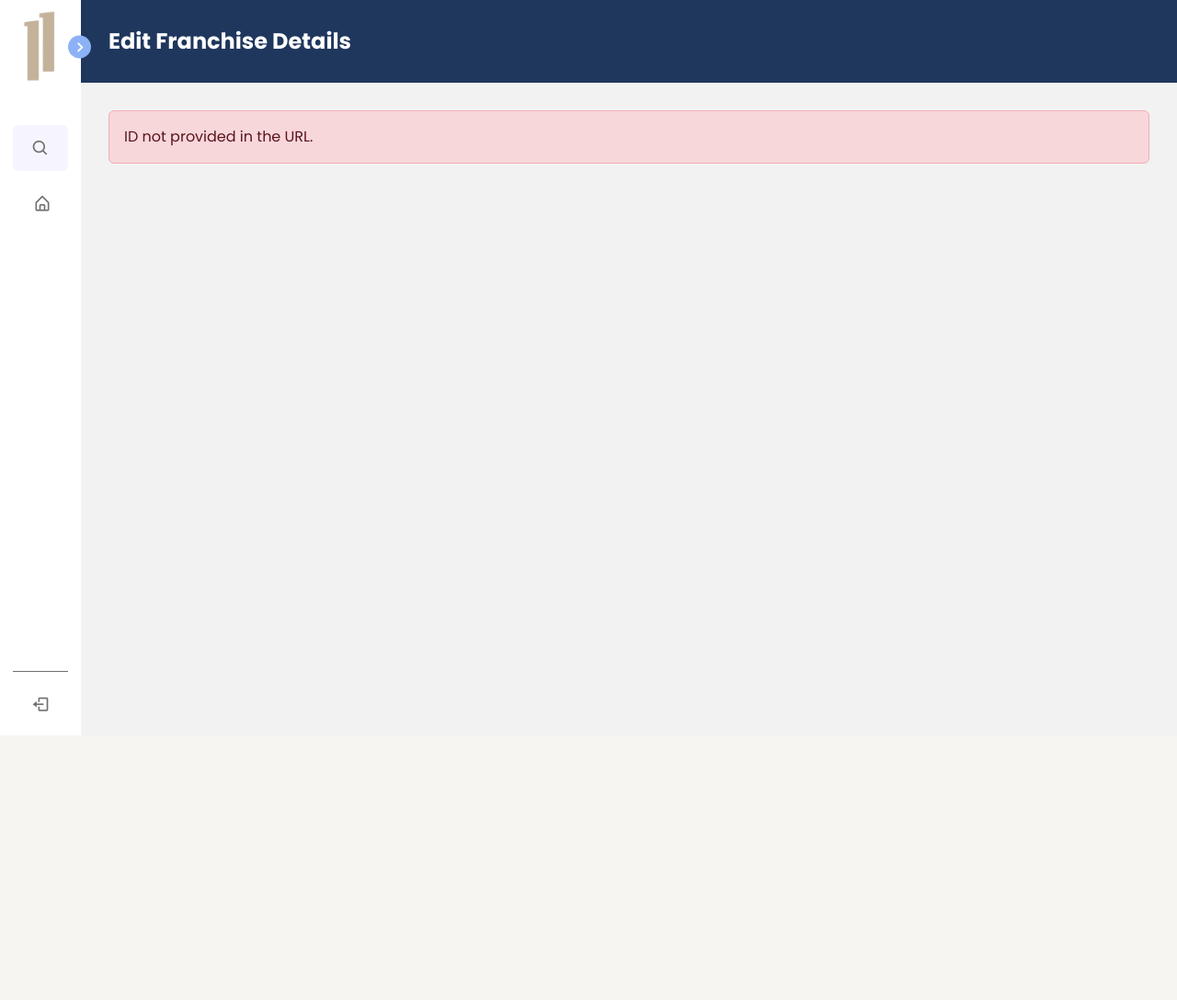
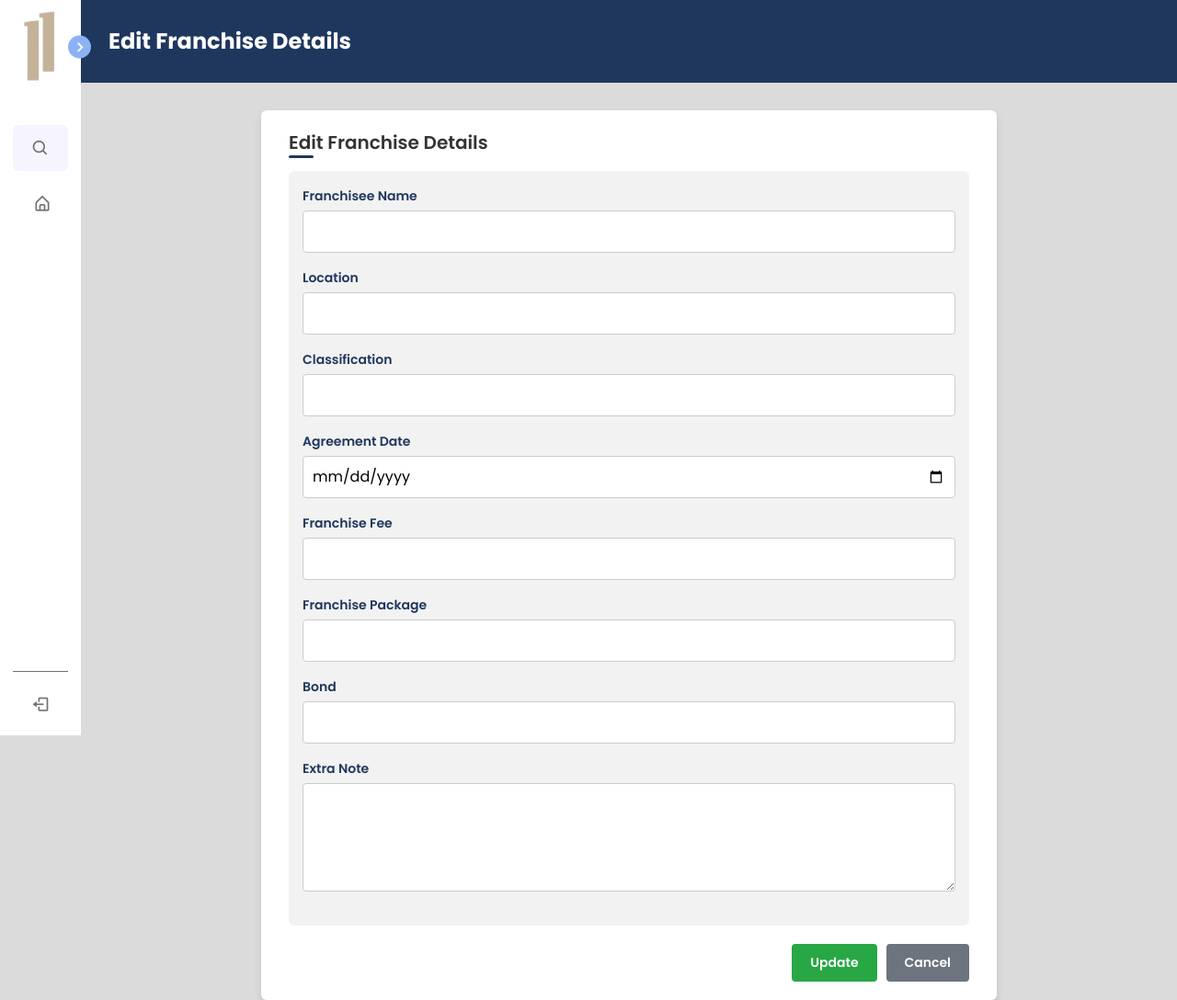
Before and after one commit to fmdlocsin/11-Nevada-CAP2, a PHP site: page /pages/contract/edit-franchisedetails.php in a window 1280 px wide. Shown: the whole page at 92% size. Before the commit the page ends 800 px from the top, so only its background shows below. Run offline with PHP 8.4, Linux system fonts and the light colour scheme; data that the repository does not hold is empty.

Commit message:
fixed renew contracts css design

```diff
--- /dev/null
+++ b/assets/css/edit-franchisedetails.css
@@ -0,0 +1,192 @@
+/* Font Import */
+@import url('https://fonts.googleapis.com/css2?family=Poppins:wght@400;500;600;700&display=swap');
+
+* {
+    margin: 0;
+    padding: 0;
+    box-sizing: border-box;
+    font-family: 'Poppins', sans-serif;
+}
+
+:root {
+    --header-color: #1F375D;
+    --input-border-color: #ccc;
+    --input-focus-color: #3c67a6;
+    --btn-bg-color: #1F375D;
+    --btn-hover-bg-color: #3c67a6;
+}
+
+/* Body and Container */
+body {
+    background-color: rgb(219, 219, 219);
+    margin: 0;
+    padding: 0;
+}
+
+.container {
+    position: relative;
+    margin: 30px auto;
+    max-width: 800px;
+    background-color: #fff;
+    border-radius: 6px;
+    box-shadow: 0 5px 10px rgba(0, 0, 0, 0.1);
+    padding: 20px 30px;
+}
+
+/* Header */
+.contractheader {
+    background-color: var(--header-color);
+    color: white;
+    /* padding: 20px 30px; */
+}
+
+.container-header h1 {
+    font-size: 24px;
+    font-weight: bold;
+}
+
+.container header {
+    position: relative;
+    font-size: 20px;
+    font-weight: 600;
+    color: #333;
+}
+
+.container header::before {
+    content: "";
+    position: absolute;
+    left: 0;
+    bottom: -2px;
+    height: 3px;
+    width: 27px;
+    border-radius: 8px;
+    background-color: var(--header-color);
+}
+
+.container form {
+    position: relative;
+    margin-top: 16px;
+    min-height: 490px;
+    background-color: #f2f2f2;
+    border-radius: 6px;
+    padding: 15px;
+}
+
+/* Form Styles */
+
+label {
+    font-size: 14px;
+    font-weight: 600;
+    color: var(--header-color);
+    margin-bottom: 5px;
+}
+
+input[type="text"], input[type="number"], input[type="date"], select, textarea {
+    width: 100%;
+    padding: 10px;
+    border: 1px solid var(--input-border-color);
+    border-radius: 4px;
+    background-color: #fff;
+    margin-bottom: 15px;
+    transition: border-color 0.3s ease;
+}
+
+input:focus, select:focus, textarea:focus {
+    border-color: var(--input-focus-color);
+    outline: none;
+}
+
+/* Buttons */
+.button-group {
+    display: flex;
+    justify-content: flex-end;
+    gap: 10px;
+    margin-top: 20px;
+}
+
+button, .btn {
+    padding: 10px 20px;
+    font-size: 14px;
+    font-weight: 600;
+    color: white;
+    background-color: var(--btn-bg-color);
+    border: none;
+    border-radius: 4px;
+    cursor: pointer;
+    transition: background-color 0.3s ease;
+}
+
+button:hover, .btn:hover {
+    background-color: var(--btn-hover-bg-color);
+}
+
+/* Franchise Button (For New Document Franchise) */
+#franchise-buttons {
+    display: flex;
+    justify-content: center;
+    gap: 15px;
+    flex-wrap: wrap;
+}
+
+.franchise-button {
+    display: flex;
+    flex-direction: column;
+    align-items: center;
+    justify-content: center;
+    width: 150px;
+    height: 150px;
+    border: 1px solid var(--input-border-color);
+    border-radius: 6px;
+    background-color: #fff;
+    cursor: pointer;
+    transition: background-color 0.3s ease;
+}
+
+.franchise-button:hover {
+    background-color: var(--btn-hover-bg-color);
+    color: white;
+}
+
+.franchise-button img {
+    width: 80px;
+    height: auto;
+}
+
+.franchise-button span {
+    font-size: 14px;
+    font-weight: bold;
+    text-align: center;
+}
+
+/* Custom Button Styles */
+.btn-update {
+    background-color: #28a745; /* Bootstrap success green */
+    color: white;
+    border: none;
+    padding: 10px 20px;
+    border-radius: 4px;
+    font-weight: 600;
+    transition: background-color 0.3s ease;
+    font-size: 14px;
+}
+
+.btn-update:hover {
+    background-color: #218838; /* Darker green for hover */
+}
+
+.btn-cancel {
+    background-color: #6c757d; /* Bootstrap secondary gray */
+    color: white;
+    border: none;
+    padding: 10px 20px;
+    border-radius: 4px;
+    font-weight: 600;
+    transition: background-color 0.3s ease;
+    font-size: 14px;
+    text-decoration: none;
+}
+
+.btn-cancel:hover {
+    background-color: #5a6268; /* Darker gray for hover */
+    text-decoration: none;
+}
--- a/pages/contract/edit-franchisedetails.php
+++ b/pages/contract/edit-franchisedetails.php
@@ -44,6 +44,7 @@ function formatFranchiseeName($name)
     <link href="https://cdn.jsdelivr.net/npm/bootstrap@5.3.3/dist/css/bootstrap.min.css" rel="stylesheet">
     <link rel="stylesheet" href="../../assets/css/navbar.css">
     <link rel="stylesheet" href="../../assets/css/franchiseeDetails.css">
+    <link rel="stylesheet" href="../../assets/css/edit-franchisedetails.css">
     <link href='https://unpkg.com/boxicons@2.1.4/css/boxicons.min.css' rel='stylesheet'>
 </head>
 
@@ -59,66 +60,46 @@ function formatFranchiseeName($name)
     </header>
 
     <div class="container">
-        <?php if (isset($data['error'])): ?>
-            <div class="alert alert-danger"><?php echo $data['error']; ?></div>
-        <?php else: ?>
-            <form action="update-franchise.php" method="POST">
-                <input type="hidden" name="id" value="<?php echo htmlspecialchars($data['ac_id']); ?>">
 
-                <div class="mb-3">
-                    <label for="franchisee" class="form-label">Franchisee Name</label>
-                    <input type="text" class="form-control" id="franchisee" name="franchisee"
-                           value="<?php echo htmlspecialchars($data['franchisee']); ?>" required>
-                </div>
+        <header>Edit Franchise Details</header>
 
-                <div class="mb-3">
-                    <label for="location" class="form-label">Location</label>
-                    <input type="text" class="form-control" id="location" name="location"
-                           value="<?php echo htmlspecialchars($data['location']); ?>" required>
-                </div>
+    <form action="update-franchise.php" method="POST">
+        <input type="hidden" name="id" value="<?php echo htmlspecialchars($data['ac_id']); ?>">
 
-                <div class="mb-3">
-                    <label for="classification" class="form-label">Classification</label>
-                    <input type="text" class="form-control" id="classification" name="classification"
-                           value="<?php echo htmlspecialchars($data['classification']); ?>" required>
-                </div>
+        <label for="franchisee">Franchisee Name</label>
+        <input type="text" id="franchisee" name="franchisee" value="<?php echo htmlspecialchars($data['franchisee']); ?>" required>
 
-                <div class="mb-3">
-                    <label for="agreement_date" class="form-label">Agreement Date</label>
-                    <input type="date" class="form-control" id="agreement_date" name="agreement_date"
-                           value="<?php echo htmlspecialchars($data['agreement_date']); ?>" required>
-                </div>
+        <label for="location">Location</label>
+        <input type="text" id="location" name="location" value="<?php echo htmlspecialchars($data['location']); ?>" required>
 
-                <div class="mb-3">
-                    <label for="franchise_fee" class="form-label">Franchise Fee</label>
-                    <input type="number" step="0.01" class="form-control" id="franchise_fee" name="franchise_fee"
-                           value="<?php echo htmlspecialchars($data['franchise_fee']); ?>" required>
-                </div>
+        <label for="classification">Classification</label>
+        <input type="text" id="classification" name="classification" value="<?php echo htmlspecialchars($data['classification']); ?>" required>
 
-                <div class="mb-3">
-                    <label for="franchise_package" class="form-label">Franchise Package</label>
-                    <input type="number" step="0.01" class="form-control" id="franchise_package" name="franchise_package"
-                           value="<?php echo htmlspecialchars($data['franchise_package']); ?>" required>
-                </div>
+        <label for="agreement_date">Agreement Date</label>
+        <input type="date" id="agreement_date" name="agreement_date" value="<?php echo htmlspecialchars($data['agreement_date']); ?>" required>
 
-                <div class="mb-3">
-                    <label for="bond" class="form-label">Bond</label>
-                    <input type="number" step="0.01" class="form-control" id="bond" name="bond"
-                           value="<?php echo htmlspecialchars($data['bond']); ?>" required>
-                </div>
+        <label for="franchise_fee">Franchise Fee</label>
+        <input type="number" id="franchise_fee" name="franchise_fee" value="<?php echo htmlspecialchars($data['franchise_fee']); ?>" required>
 
-                <div class="mb-3">
-                    <label for="extra_note" class="form-label">Extra Note</label>
-                    <textarea class="form-control" id="extra_note" name="extra_note"
-                              rows="3"><?php echo htmlspecialchars($data['extra_note']); ?></textarea>
-                </div>
+        <label for="franchise_package">Franchise Package</label>
+        <input type="number" id="franchise_package" name="franchise_package" value="<?php echo htmlspecialchars($data['franchise_package']); ?>" required>
 
-                <button type="submit" class="btn btn-primary">Update</button>
-                <a href="javascript:history.back()" class="btn btn-secondary">Cancel</a>
+        <label for="bond">Bond</label>
+        <input type="number" id="bond" name="bond" value="<?php echo htmlspecialchars($data['bond']); ?>" required>
 
-            </form>
-        <?php endif; ?>
-    </div>
+        <label for="extra_note">Extra Note</label>
+        <textarea id="extra_note" name="extra_note" rows="4"><?php echo htmlspecialchars($data['extra_note']); ?></textarea>
+
+
+    </form>
+    <div class="button-group">
+    <button type="submit" class="btn-update">Update</button>
+    <a href="javascript:history.back()" class="btn-cancel">Cancel</a>
+</div>
+
+</div>
+
+
 </section>
 
 <script src="https://code.jquery.com/jquery-3.7.1.js"></script>
```
